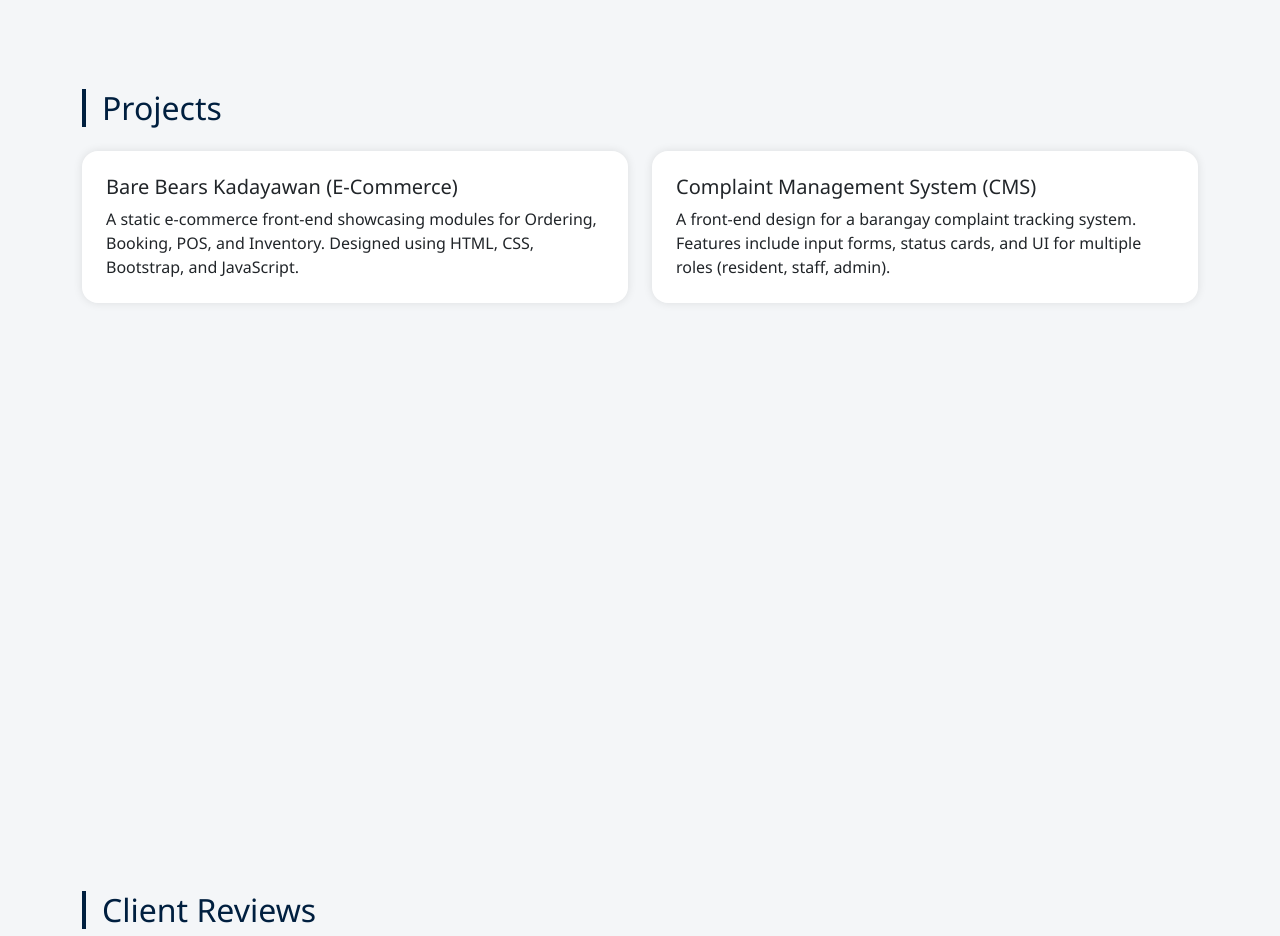
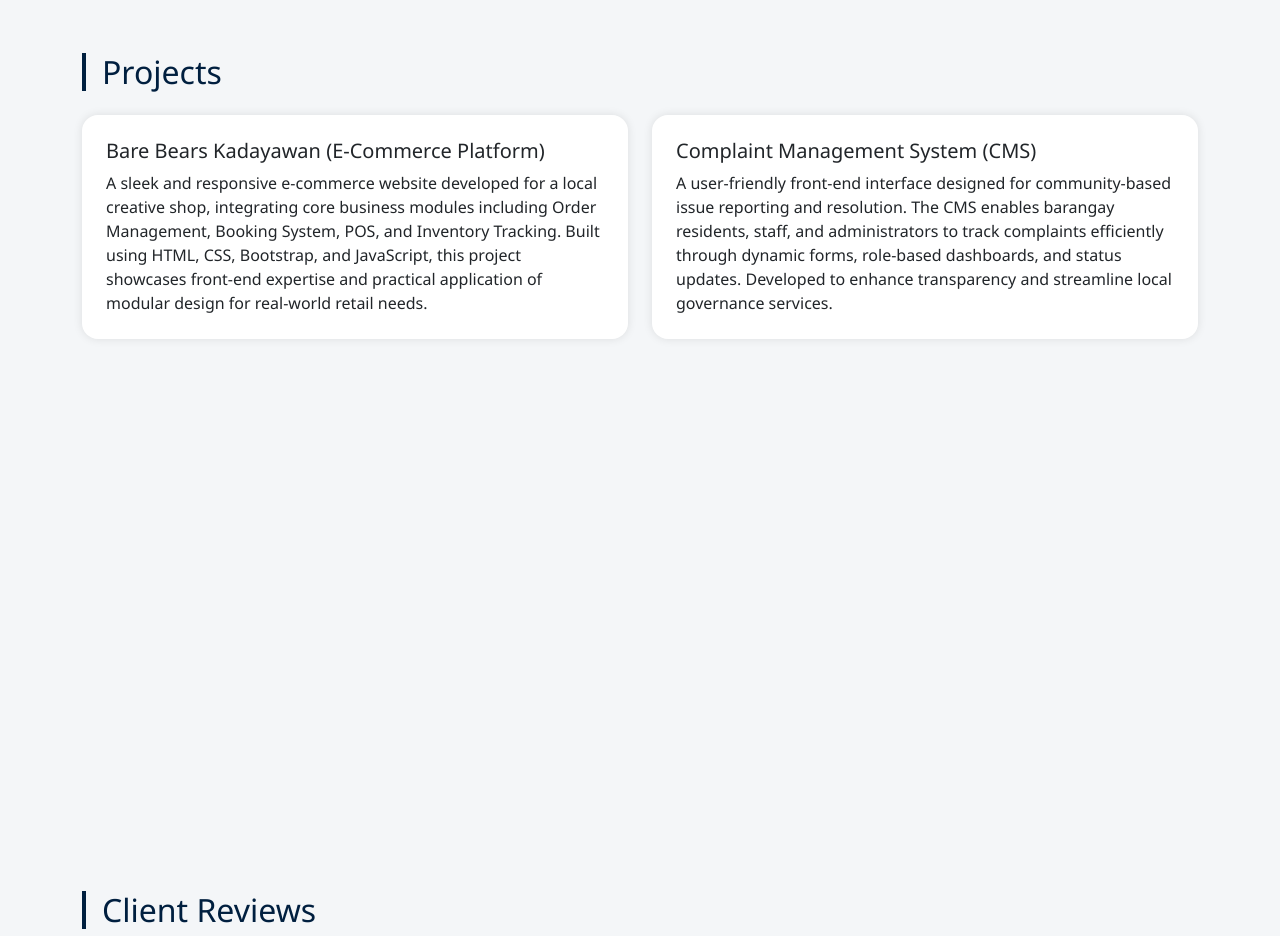
Before and after one commit to DwightBuma-at/Digital-Portfolio, a plain HTML site: page index.html in a window 1280 px wide. Shown: the part 3460-4396 px from the top of the page. Drawn offline with nearby package versions, Linux system fonts and the light colour scheme.

Commit message:
Edited projects description

```diff
--- a/index.html
+++ b/index.html
@@ -348,8 +348,10 @@
     <!-- Project 1 -->
     <div class="col-md-6" data-aos="zoom-in">
       <div class="card project-card p-4">
-        <h5 class="card-title">Bare Bears Kadayawan (E-Commerce)</h5>
-        <p class="card-text">A static e-commerce front-end showcasing modules for Ordering, Booking, POS, and Inventory. Designed using HTML, CSS, Bootstrap, and JavaScript.</p>
+        <h5 class="card-title">Bare Bears Kadayawan (E-Commerce Platform)</h5>
+        <p class="card-text">
+          A sleek and responsive e-commerce website developed for a local creative shop, integrating core business modules including Order Management, Booking System, POS, and Inventory Tracking. Built using HTML, CSS, Bootstrap, and JavaScript, this project showcases front-end expertise and practical application of modular design for real-world retail needs.
+        </p>
       </div>
     </div>
 
@@ -358,13 +360,16 @@
       <a href="https://dwightbuma-at.github.io/Complaint-Management-System/" target="_blank" class="text-decoration-none text-reset">
         <div class="card project-card p-4 h-100">
           <h5 class="card-title">Complaint Management System (CMS)</h5>
-          <p class="card-text">A front-end design for a barangay complaint tracking system. Features include input forms, status cards, and UI for multiple roles (resident, staff, admin).</p>
+          <p class="card-text">
+            A user-friendly front-end interface designed for community-based issue reporting and resolution. The CMS enables barangay residents, staff, and administrators to track complaints efficiently through dynamic forms, role-based dashboards, and status updates. Developed to enhance transparency and streamline local governance services.
+          </p>
         </div>
       </a>
     </div>
 
   </div>
 </section>
+
 
 
 <!-- Client Reviews Section -->
```
Also changed, not shown: 1 other file.
